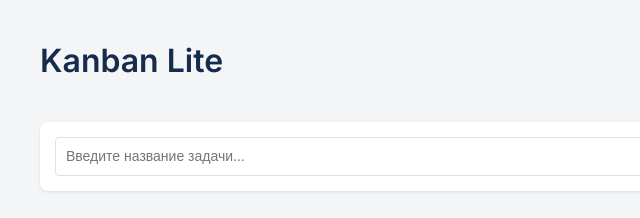
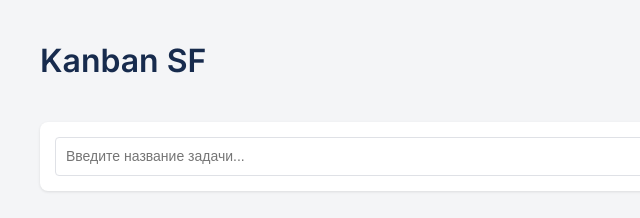
Before and after one commit to bezff/Kanban-Board-SF, a website built with Vite: page index.html in a window 1280 px wide. Shown: the top 218 px of the page, 0-640 px from the left. Built offline with nearby package versions, Linux system fonts and the light colour scheme.

Commit message:
Update index.html

```diff
--- a/index.html
+++ b/index.html
@@ -3,7 +3,7 @@
 <head>
     <meta charset="UTF-8">
     <meta name="viewport" content="width=device-width, initial-scale=1.0">
-    <title>Kanban Board Lite</title>
+    <title>Kanban Board SF</title>
     <link rel="stylesheet" href="style.css">
     <link href="https://fonts.googleapis.com/css2?family=Inter:wght@400;600&display=swap" rel="stylesheet">
 </head>
@@ -11,7 +11,7 @@
 
     <div class="app-container">
         <header>
-            <h1>Kanban Lite</h1>
+            <h1>Kanban SF</h1>
 
             <!-- Фильтры -->
             <div class="filters">
@@ -57,4 +57,5 @@
 
     <script type="module" src="script.js"></script>
 </body>
+
 </html>
```
